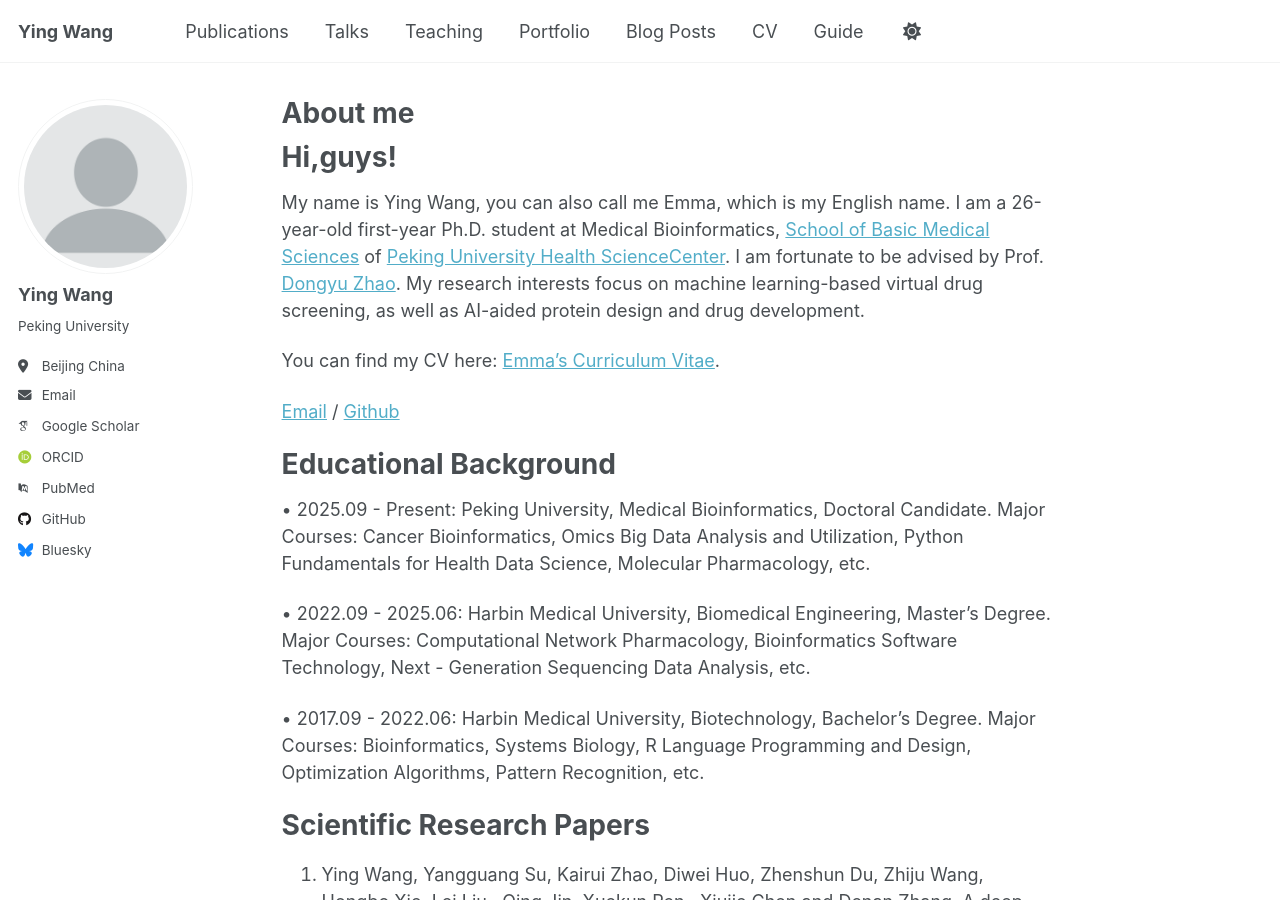
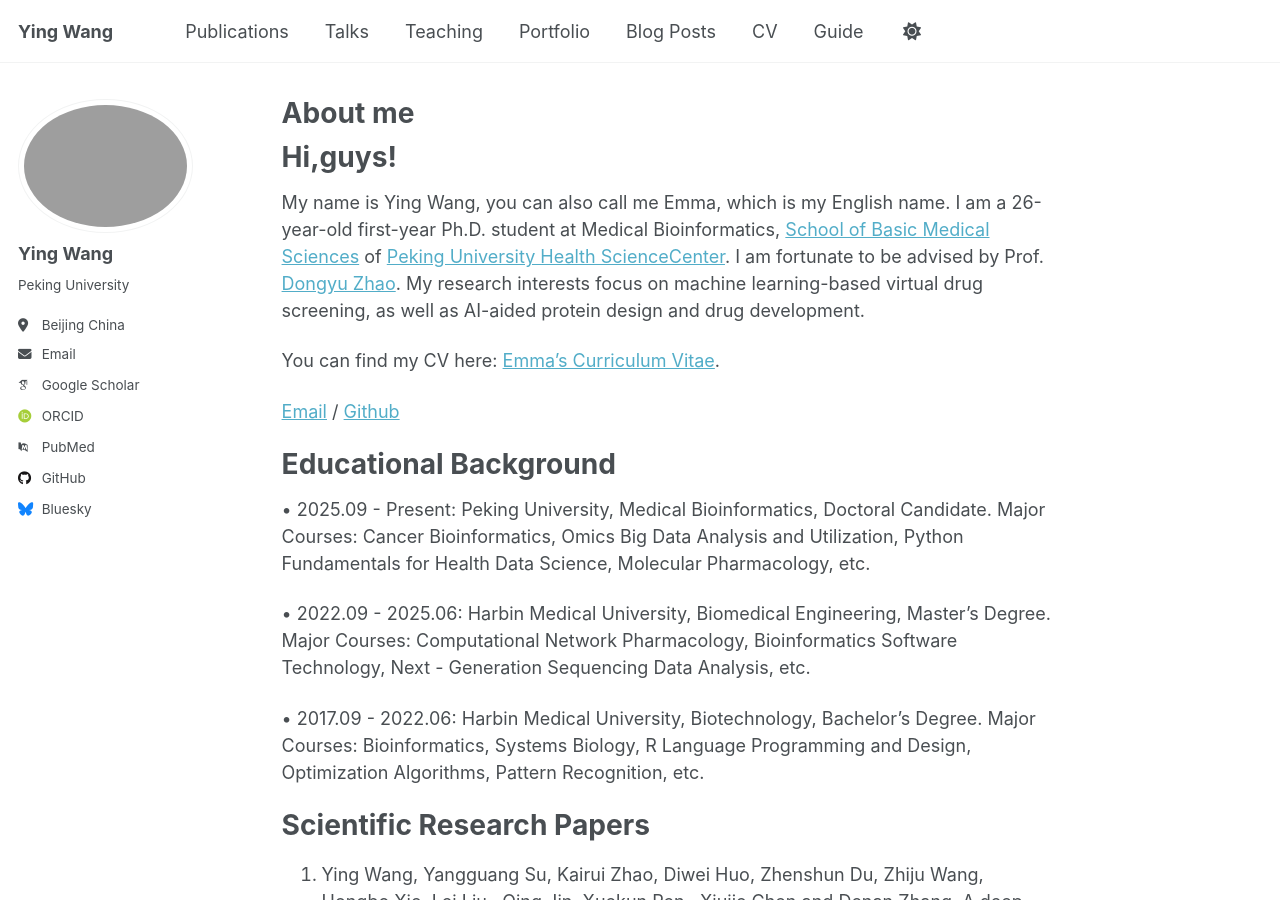
Before and after one commit to wangying1278/wangying1278.github.io, a Jekyll site: the page built from _pages/about.md, in a window 1280 px wide and 900 px high. Built offline with Jekyll 4.4.1, drawn with Linux system fonts in a browser that asks for light colours; some web fonts are replaced; a script that is not in the unit is left out.

Commit message:
Update _config.yml

```diff
--- a/_config.yml
+++ b/_config.yml
@@ -23,7 +23,7 @@ repository               : "academicpages/wangying1278.github.io"
 #               Additional customization can be done by editing /_includes/author-profile.html
 author:
   # Biographic information
-  avatar           : "../images/profile.png"
+  avatar           : "../images/zhaopian.png"
   name             : "Ying Wang"
   pronouns         : # example: "she/her"
   bio              : "Peking University"
```
